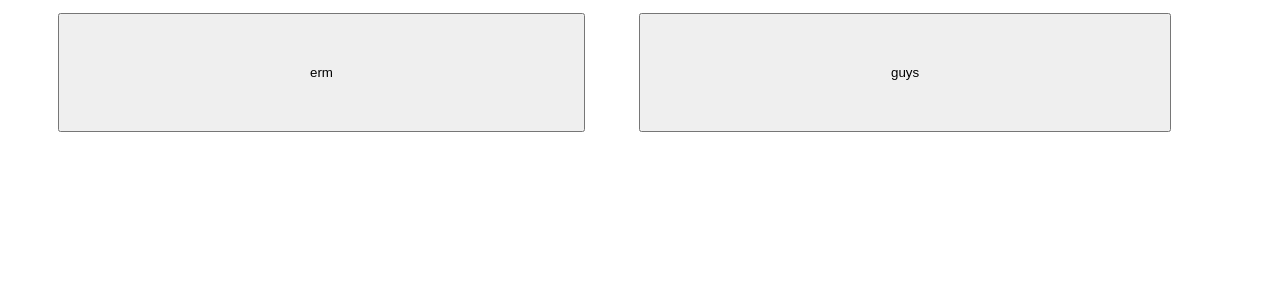
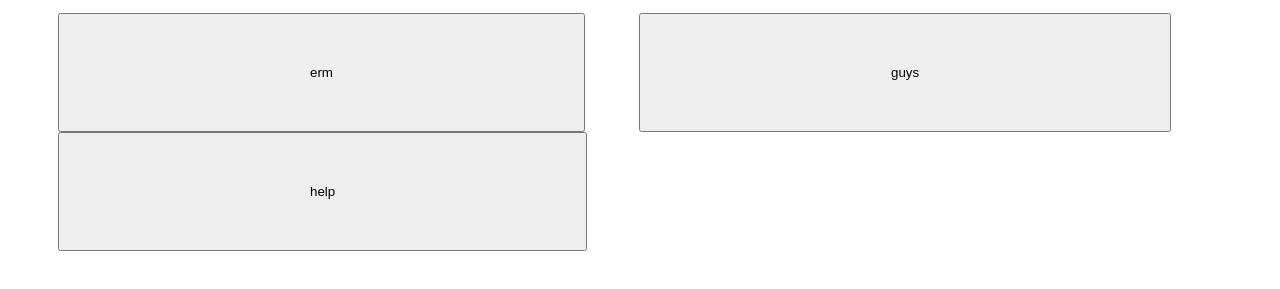
Before and after one commit to tablechairshelf/Projects-Website, a plain HTML site: page index.html in a window 1280 px wide. Shown: the part 101-390 px from the top of the page. Drawn offline with Linux system fonts and the light colour scheme.

Commit message:
Update index.html

```diff
--- a/index.html
+++ b/index.html
@@ -25,6 +25,12 @@
           padding: 50px 250px;
           display: inline-block;
       }
+      .thirdBut {
+          text-align:center;
+          margin-left:50px;
+          padding: 50px 250px;
+          display: inline-block;
+      }
 
   </style>
 </head>
@@ -35,5 +41,6 @@
     <p class="text">A website where I put all my mini projects on</p>
     <button class="FirstProjectButton">erm</button>
     <button class="secBut">guys</button>
+    <button class="thirdBut">help</button>
 </body>
 </html>
```
